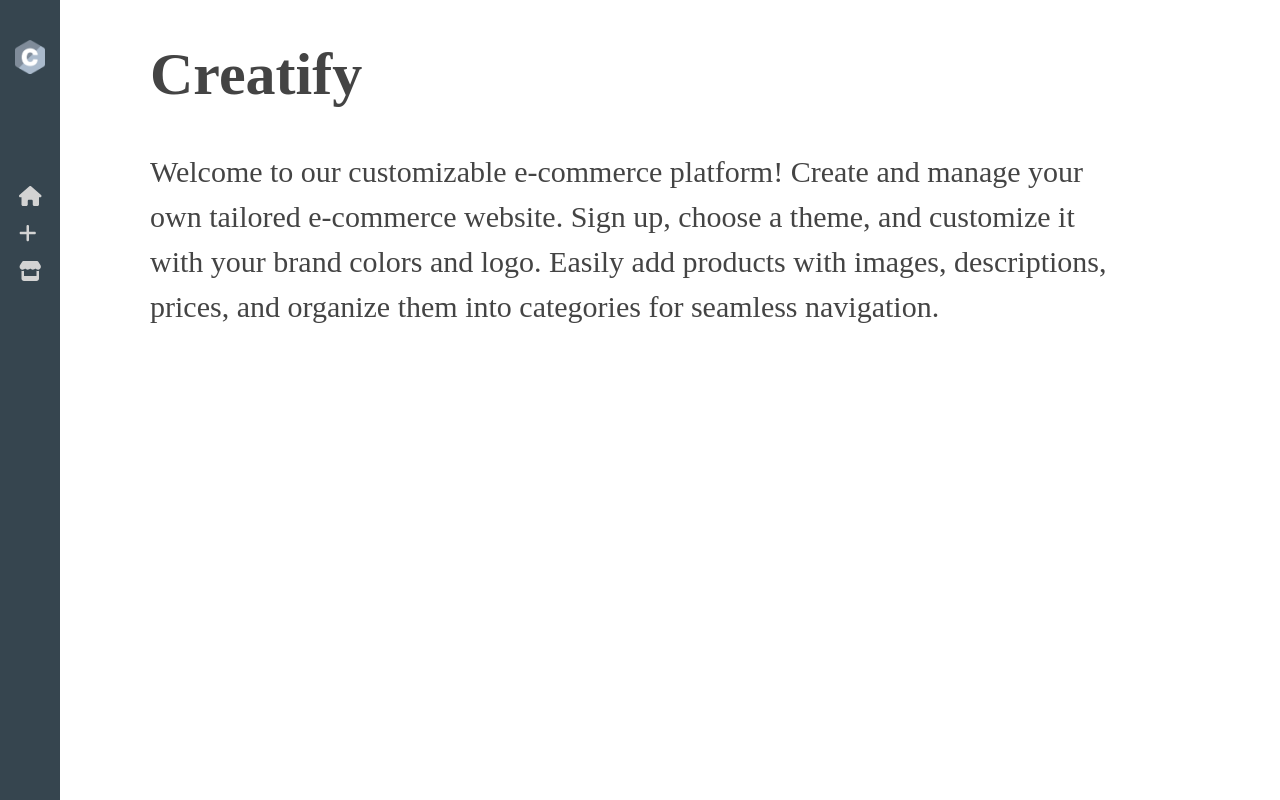
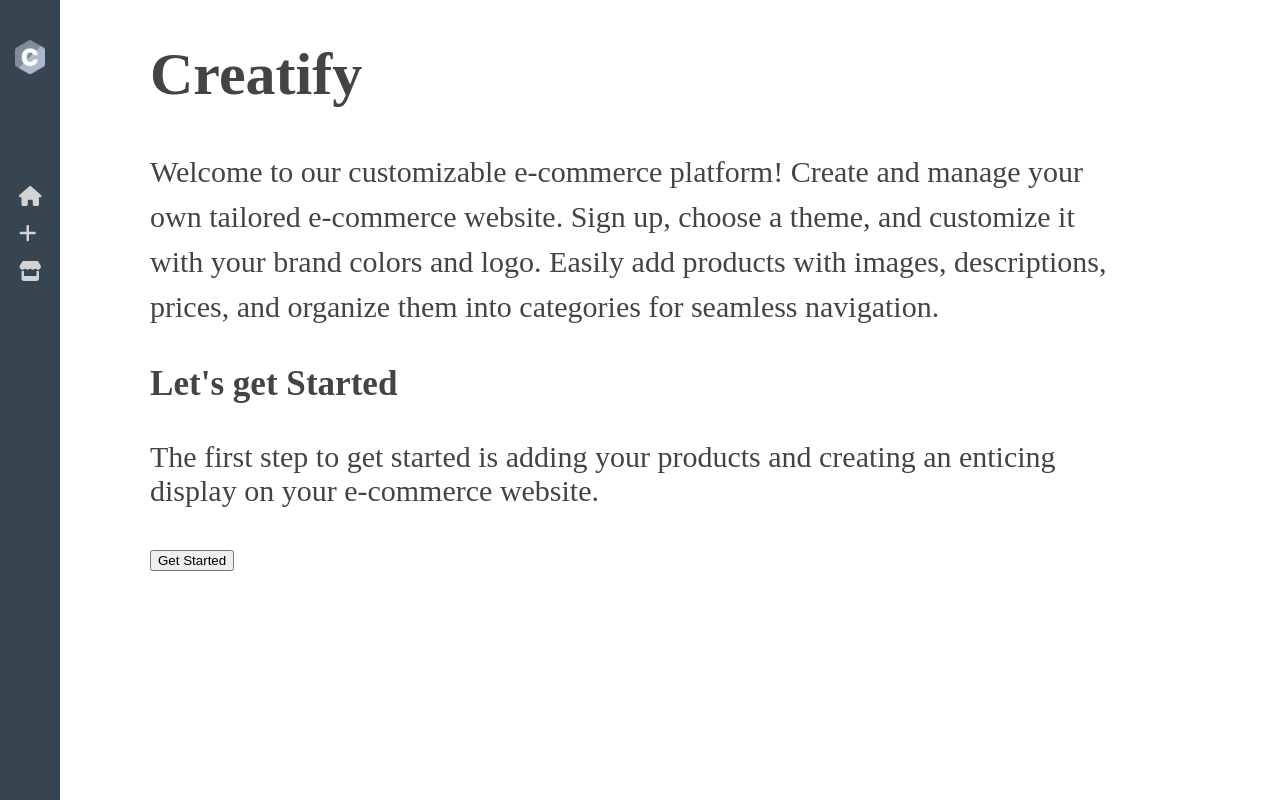
Before and after one commit to tonysm-10/creatify-app, a React (Create React App) app in the folder client/: page / in a window 1280 px wide. Built offline with nearby package versions, Linux system fonts and the light colour scheme.

Commit message:
fixed routes

```diff
--- a/client/src/App.js
+++ b/client/src/App.js
@@ -1,13 +1,14 @@
 import React from 'react';
+import { BrowserRouter as Router, Routes, Route } from 'react-router-dom';
 import Layout from './pages/Layout';
-
 
 const App = () => {
   return (
-    <>
-    <Layout />
-    </>
-
+    <Router>
+      <Routes>
+        <Route path="/" element={<Layout />} />
+      </Routes>
+    </Router>
   );
 };
 
--- a/client/src/pages/Home/index.js
+++ b/client/src/pages/Home/index.js
@@ -1,10 +1,19 @@
 import './index.scss'
 
  const Home = ()=>{
+
+    const handleButtonClick = () => {
+        // Your function logic goes here
+        console.log('Button clicked!');
+      }
+
 return(
     <div className="homepage">
         <h1>Creatify</h1>
         <p className='info'>Welcome to our customizable e-commerce platform! Create and manage your own tailored e-commerce website. Sign up, choose a theme, and customize it with your brand colors and logo. Easily add products with images, descriptions, prices, and organize them into categories for seamless navigation.</p>
+        <h3>Let's get Started</h3>
+        <p>The first step to get started is adding your products and creating an enticing display on your e-commerce website.</p>
+        <button className="btn" style={{ cursor: 'pointer' }} type="submit" onClick={handleButtonClick}>Get Started</button>
     </div>
 )
 }
--- a/client/src/pages/Sidebar/index.js
+++ b/client/src/pages/Sidebar/index.js
@@ -1,30 +1,29 @@
 import React from 'react';
-import { BrowserRouter as Router, NavLink, Link } from 'react-router-dom';
+import { NavLink, Link } from 'react-router-dom';
 import './index.scss';
 import { FontAwesomeIcon } from '@fortawesome/react-fontawesome';
 import { faAdd, faHome, faStore } from '@fortawesome/free-solid-svg-icons';
-import logo from '../../logo/logo1.png'
+import logo from '../../logo/logo1.png';
 
 const Sidebar = () => {
   return (
-    <Router>
     <div className="navbar">
       <Link className='logo' to='/'>
         <img className='logo' src={logo} alt="logo" />
       </Link>
-        <nav className='icon'>
-          <NavLink exact activeClassName="active" to="/">
+      <nav className='icon' to='/'>
+      <NavLink exact="true" activeclassname="active" to="/">
           <FontAwesomeIcon icon={faHome} className='colorIcon'/>
       </NavLink>
-          <NavLink exact activeClassName="active" className="about-link" to="/addProduct">
+      <NavLink exact="true" activeclassname="active" className="about-link" to="/addProduct">
         <FontAwesomeIcon icon={faAdd} className='colorIcon'/>
       </NavLink>
-          <NavLink exact activeClassName="active" className="contact-link" to="/contact">
+      <NavLink exact="true" activeclassname="active" className="contact-link" to="/contact">
         <FontAwesomeIcon icon={faStore} className='colorIcon'/>
       </NavLink>
+
       </nav>
     </div>
-    </Router>
   );
 };
 
```
Lines whose indentation alone changed are shown as unchanged.
